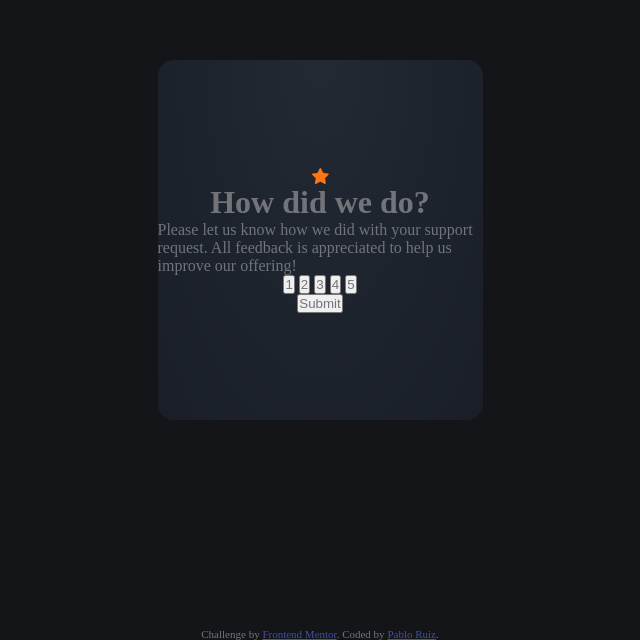
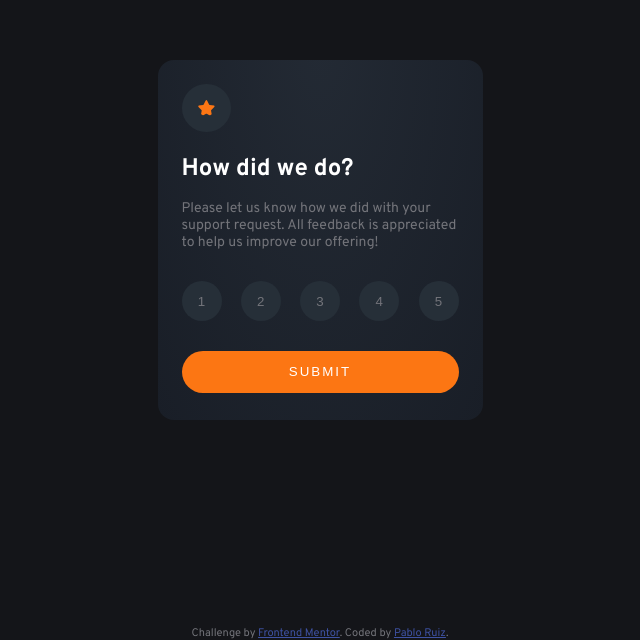
Before and after one commit to PabloRuiz92/interactive-rating-component-main.github.io, a plain HTML site: page index.html in a window 1280 px wide. Shown: the part 160-800 px from the top of the page, without its empty margins (320-960 px from the left). Drawn offline with Linux system fonts and the light colour scheme.

Commit message:
layout done

```diff
--- a/CSS/style.css
+++ b/CSS/style.css
@@ -17,18 +17,73 @@ body {
     display: flex;
     align-items: center;
     justify-content: center;
+    font-family: 'Overpass', sans-serif;
 }
 
-.containerFlex {
-    display: flex;
-    flex-direction: column;
-    align-items: center;
-    justify-content: center;
+.container {
     color: white;
     background-image: radial-gradient(at 50% -5%, #232A34, #191E27);
     width: 20.3125em;
     height: 22.5em;
     border-radius: 1em;
+    padding: 1.5em;
+}
+
+.starIcon {
+    background-color: #262F38;
+    padding: 1em;
+    border-radius: 100%;
+    margin-bottom: 16px;
+}
+
+h1 {
+    color: white;
+    font-size: 1.5em;
+    margin-bottom: 16px;
+}
+
+p {
+    font-size: 14px;
+    margin-bottom: 30px;
+}
+
+.buttonContainer {
+    display: flex;
+    justify-content: space-between;
+    margin-bottom: 30px;
+}
+
+.btnScore {
+    width: 3em;
+    height: 3em;
+    border-radius: 100%;
+    border-width: 0;
+    background-color: #262F38;
+}
+
+.btnScore:hover {
+    background-color: #FC7613;
+    color: white;
+}
+
+.btnScore:focus {
+    background-color: #7C8798;
+    color: white;
+}
+
+#btnSubmit {
+    border-radius: 2em;
+    border-width: 0;
+    background-color: #FC7613;
+    color: white;
+    width: 100%;
+    padding: 1em 0;
+    letter-spacing: .15em;
+}
+
+#btnSubmit:hover {
+    background-color: white;
+    color: #FC7613;
 }
 
 .attribution {
--- a/index.html
+++ b/index.html
@@ -5,19 +5,28 @@
   <meta name="viewport" content="width=device-width, initial-scale=1.0">
   <link rel="icon" type="image/png" sizes="32x32" href="./images/favicon-32x32.png">
   <link rel="stylesheet" href="CSS/style.css">
+  <link rel="preconnect" href="https://fonts.googleapis.com">
+<link rel="preconnect" href="https://fonts.gstatic.com" crossorigin>
+<link href="https://fonts.googleapis.com/css2?family=Overpass:wght@400;700&display=swap" rel="stylesheet">
   <title>Frontend Mentor | Interactive rating component</title>
 </head>
 <body>
 
-  <main class="containerFlex">
-    <img src="images/icon-star.svg" alt="star icon">
+  <main class="container">
+    <img src="images/icon-star.svg" alt="star icon" class="starIcon">
     <h1>How did we do?</h1>
     <p>
       Please let us know how we did with your support request. All feedback is appreciated
       to help us improve our offering!
     </p>
-    <div><button>1</button> <button>2</button> <button>3</button> <button>4</button> <button>5</button></div>
-    <button>Submit</button>
+    <div class="buttonContainer">
+      <button class="btnScore" id="btnScore1">1</button>
+      <button class="btnScore" id="btnScore2">2</button>
+      <button class="btnScore" id="btnScore3">3</button>
+      <button class="btnScore" id="btnScore4">4</button>
+      <button class="btnScore" id="btnScore5">5</button>
+    </div>
+    <button id="btnSubmit">SUBMIT</button>
   </main>
 
   <!-- <main>
```
